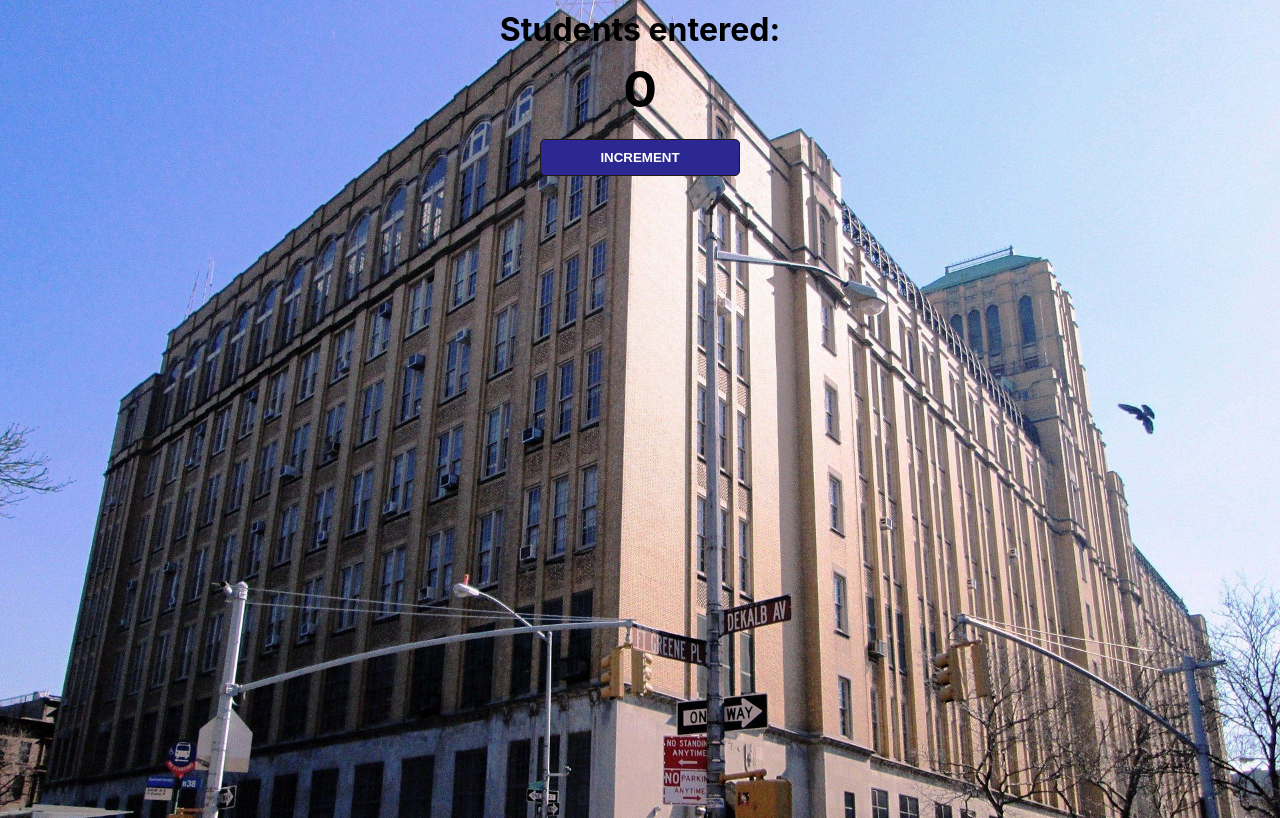
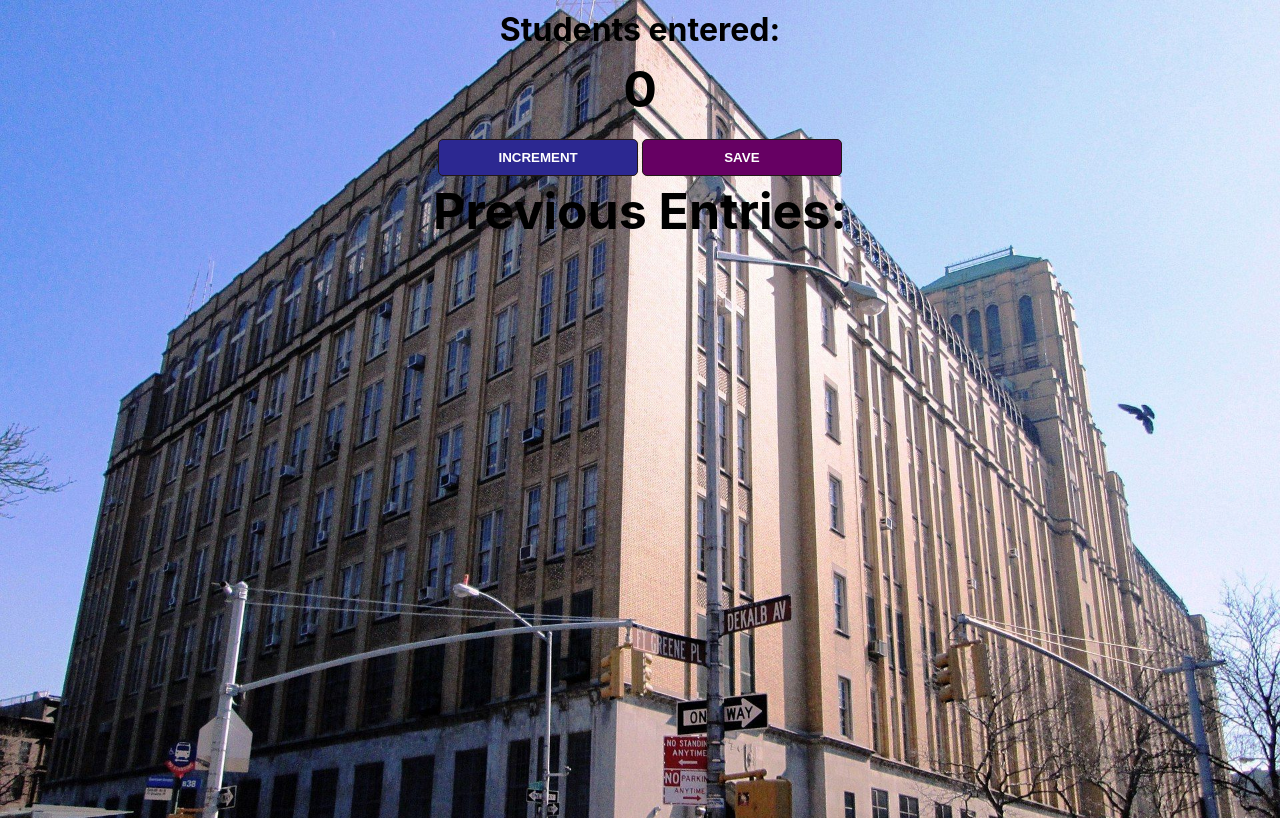
Before and after one commit to kevinz217/Clicker-App, a plain HTML site: page index.html in a window 1280 px wide. Drawn offline with Linux system fonts and the light colour scheme.

Commit message:
Hello It saves now!

```diff
--- a/index.html
+++ b/index.html
@@ -2,10 +2,12 @@
     <head>
         <link rel="stylesheet" href="style.css">
     </head>
-    <body>
+    <body id = "container">
                 <h1>Students entered:</h1>
                 <h2 id="count-el">0</h2>
                 <button id="increment-btn" onclick="increment()">INCREMENT</button>
+                <button id="save-btn" onclick="save()">SAVE</button>
+                <h2 id="entries">Previous Entries:</h2>
     </body>
     <script src="index.js"></script>
 </html>
--- a/index.js
+++ b/index.js
@@ -13,3 +13,8 @@ function increment() {
     countEl.innerHTML = count
     console.log(countEl)
 }
+
+function save() {
+    entry = document.getElementById("entries")
+    entry.innerHTML = entry.innerHTML + " " + count + " -"
+}
```
